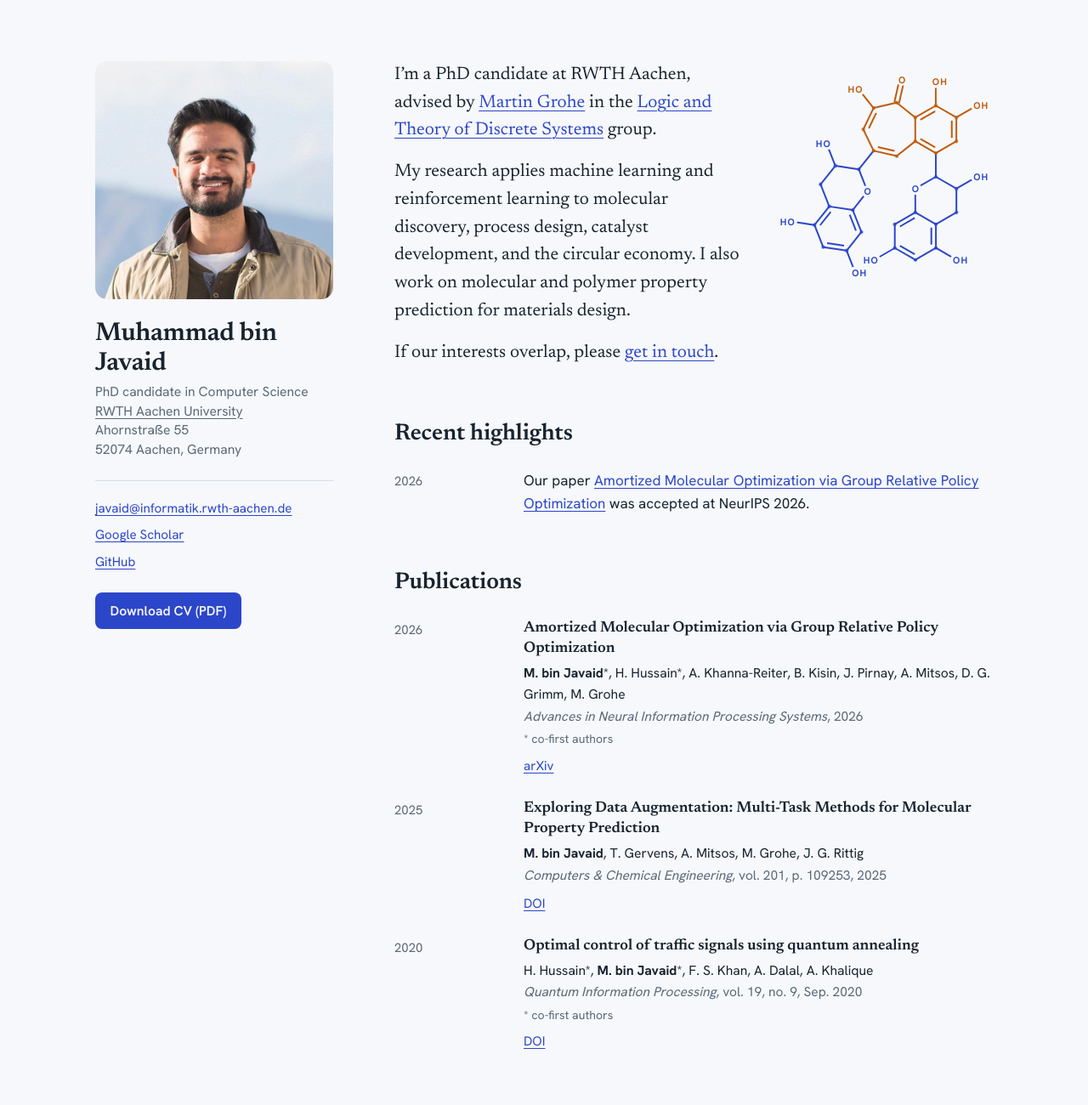
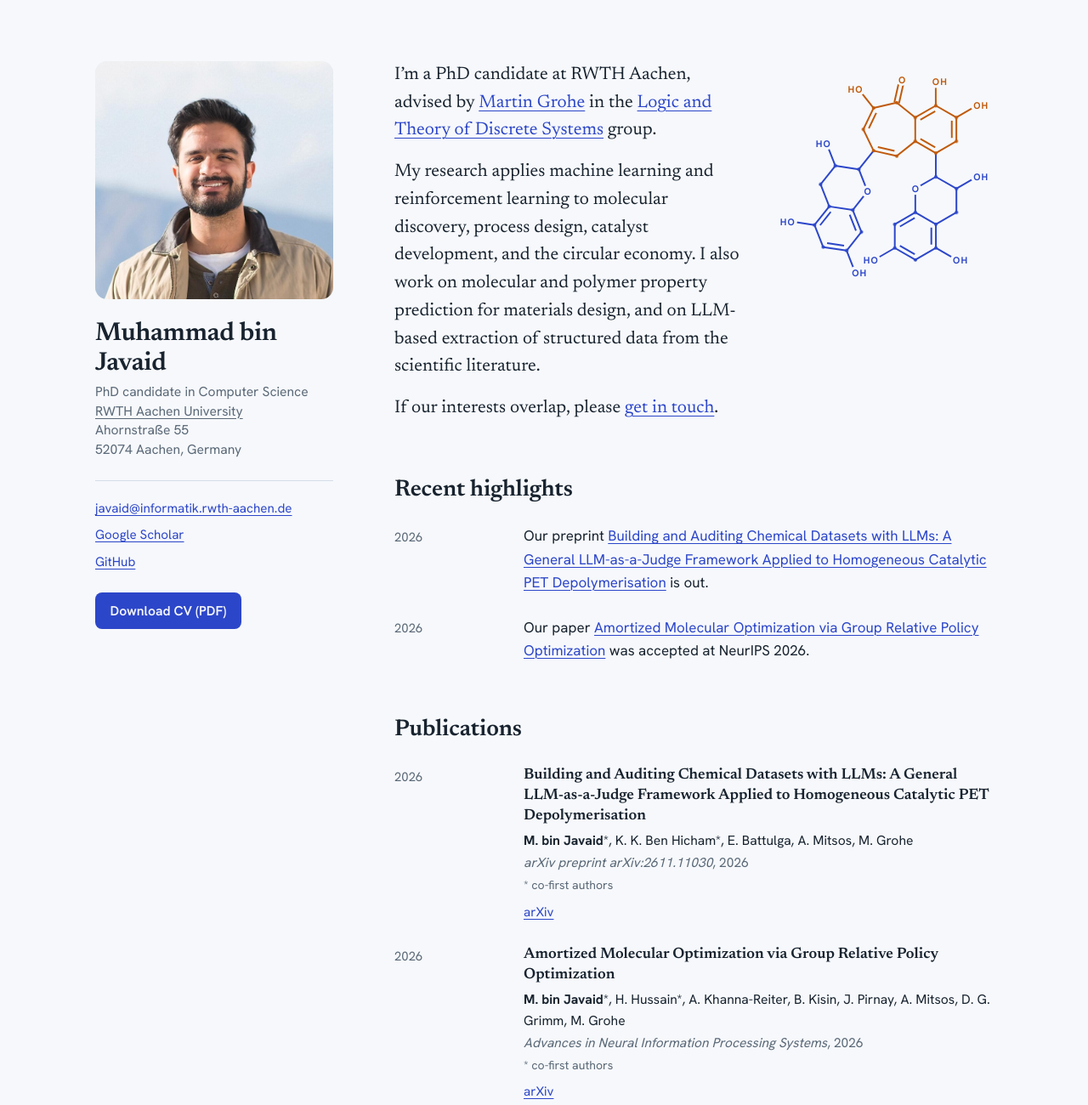
Before and after one commit to mbinjavaid/mbinjavaid.github.io, a plain HTML site: page index.html in a window 1280 px wide. Shown: the top 1300 px of the page at 85% size. Drawn offline with Linux system fonts and the light colour scheme.

Commit message:
Add files via upload

```diff
--- a/index.html
+++ b/index.html
@@ -5,7 +5,7 @@
   <meta name="viewport" content="width=device-width, initial-scale=1">
 
   <title>Muhammad bin Javaid, PhD candidate in Computer Science at RWTH Aachen</title>
-  <meta name="description" content="Muhammad bin Javaid is a PhD candidate in Computer Science at RWTH Aachen University working on machine learning and reinforcement learning for molecular discovery and process design.">
+  <meta name="description" content="Muhammad bin Javaid is a PhD candidate in Computer Science at RWTH Aachen University working on machine learning and reinforcement learning for molecular discovery, process design, and LLM-based extraction of scientific data.">
   <link rel="canonical" href="https://mbinjavaid.github.io/">
 
   <meta property="og:type" content="website">
@@ -86,7 +86,8 @@
           <p>
             My research applies machine learning and reinforcement learning to molecular
             discovery, process design, catalyst development, and the circular economy. I also
-            work on molecular and polymer property prediction for materials design.
+            work on molecular and polymer property prediction for materials design, and on
+            LLM-based extraction of structured data from the scientific literature.
           </p>
           <p>
             If our interests overlap, please <a href="mailto:javaid@informatik.rwth-aachen.de">get in touch</a>.
@@ -241,6 +242,10 @@
         <h2>Recent highlights</h2>
         <div class="row">
           <div class="when">2026</div>
+          <p>Our preprint <a href="https://arxiv.org/abs/2611.11030">Building and Auditing Chemical Datasets with LLMs: A General LLM-as-a-Judge Framework Applied to Homogeneous Catalytic PET Depolymerisation</a> is out.</p>
+        </div>
+        <div class="row">
+          <div class="when">2026</div>
           <p>Our paper <a href="https://arxiv.org/abs/2602.12162">Amortized Molecular Optimization via Group Relative Policy Optimization</a> was accepted at NeurIPS 2026.</p>
         </div>
       </section>
@@ -248,6 +253,21 @@
       <!-- ===================== Publications ===================== -->
       <section id="publications">
         <h2>Publications</h2>
+
+        <article class="row pub">
+          <div class="when">2026</div>
+          <div class="body">
+            <h3>Building and Auditing Chemical Datasets with LLMs: A General LLM-as-a-Judge Framework Applied to Homogeneous Catalytic PET Depolymerisation</h3>
+            <p class="authors">
+              <strong>M. bin Javaid</strong>*, K. K. Ben Hicham*, E. Battulga, A. Mitsos, M. Grohe
+            </p>
+            <p class="venue"><em>arXiv preprint arXiv:2611.11030</em>, 2026</p>
+            <p class="note">* co-first authors</p>
+            <p class="links">
+              <a href="https://arxiv.org/abs/2611.11030">arXiv</a>
+            </p>
+          </div>
+        </article>
 
         <article class="row pub">
           <div class="when">2026</div>
```
